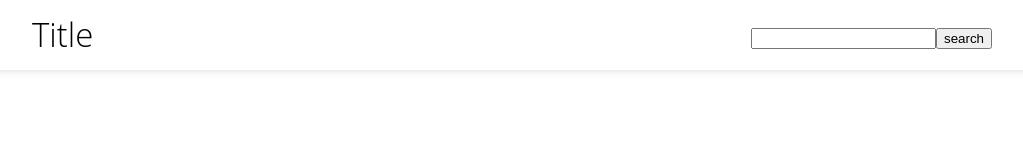
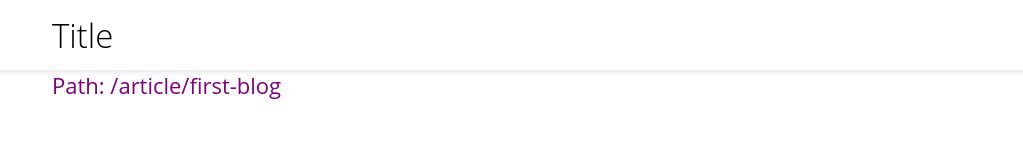
Before and after one commit to suuzhh/SuZHui.github.io, a Gatsby site: page / in a window 1280 px wide. Shown: the whole page, without its empty margins (128-1151 px from the left). Built offline with nearby package versions, Linux system fonts and the light colour scheme; Gatsby itself is replaced by a stand-in of ours; a web font is replaced by a local one.

Commit message:
[update] home page data structure complete

```diff
--- a/src/components/container/container.module.scss
+++ b/src/components/container/container.module.scss
@@ -5,9 +5,9 @@
     margin-right: auto;
     margin-left: auto;
     display: flex;
-    @media (max-width: 992px) {
-        padding: 0 20px;
-    }
+    // @media (max-width: 992px) {
+    //     padding: 0 20px;
+    // }
     /*
     ##Device = Desktops
     ##Screen = 1281px to higher resolution desktops
@@ -15,7 +15,7 @@
 
     @media (min-width: 1281px) {
         width: 960px;
-        padding: 0 20px;
+        padding: 10px 20px;
         //CSS
 
     }
@@ -27,7 +27,7 @@
 
     @media (min-width: 1025px) and (max-width: 1280px) {
         width: 960px;
-        padding: 0 20px;
+        padding: 10px 20px;
         //CSS
 
     }
@@ -60,7 +60,7 @@
     */
 
     @media (min-width: 481px) and (max-width: 767px) {
-
+        padding: 10px 20px;
         //CSS
 
     }
@@ -71,7 +71,7 @@
     */
 
     @media (min-width: 320px) and (max-width: 480px) {
-
+        padding: 10px 20px;
         //CSS
 
     }
--- a/src/components/header/index.js
+++ b/src/components/header/index.js
@@ -1,17 +1,19 @@
-import React from 'react';
-import Container from '../container';
-import SearchInput from '../search-input';
-import style from './header.module.scss';
+import React from "react";
+import Container from "../container";
+import style from "./header.module.scss";
+import Icon, { ICON_SEARCH } from "../icon";
 
-function Header () {
+function Header() {
   return (
-        <header className={ style.header }>
-            <Container justify='space-between'>
-                <div className={ style.headerLeft }>
+    <header className={style.header}>
+      <Container justify="space-between">
+        <div className={style.headerLeft}>
           <h2>Title</h2>
         </div>
-                <div className={ style.headerRight }>
-                    <SearchInput />
+        <div className={style.headerRight}>
+          <button>
+            <Icon name={ICON_SEARCH} />
+          </button>
         </div>
       </Container>
     </header>
--- /dev/null
+++ b/src/components/icon/icon.module.scss
@@ -0,0 +1,26 @@
+@import '../../styles/global.scss';
+
+@font-face {
+    font-family: 'blog-icon';  /* project id 1257231 */
+    src: url('https://at.alicdn.com/t/font_1257231_c8768ngouaw.eot');
+    src: url('https://at.alicdn.com/t/font_1257231_c8768ngouaw.eot?#iefix') format('embedded-opentype'),
+    url('https://at.alicdn.com/t/font_1257231_c8768ngouaw.woff2') format('woff2'),
+    url('https://at.alicdn.com/t/font_1257231_c8768ngouaw.woff') format('woff'),
+    url('https://at.alicdn.com/t/font_1257231_c8768ngouaw.ttf') format('truetype'),
+    url('https://at.alicdn.com/t/font_1257231_c8768ngouaw.svg#blog-icon') format('svg');
+}
+
+.icon {
+    font-family:"blog-icon" !important;
+    // font-size: $fontSize4;
+    font-style:normal;
+    -webkit-font-smoothing: antialiased;
+    -webkit-text-stroke-width: 0.2px;
+    -moz-osx-font-smoothing: grayscale;
+    // 查询
+    &.search {
+        &:before {
+            content: "\e6c8"
+        }
+    }
+}
--- /dev/null
+++ b/src/components/icon/index.js
@@ -0,0 +1,15 @@
+import React from "react";
+import style from "./icon.module.scss";
+
+function Icon({ name = "", size = 22, color = "" }) {
+  const iconStyle = {
+    fontSize: `${size}px`,
+    color,
+  };
+
+  return <i className={name} style={iconStyle}></i>;
+}
+
+export default Icon;
+
+export const ICON_SEARCH = `${style.icon} ${style.search}`;
--- a/src/components/page-layout/index.js
+++ b/src/components/page-layout/index.js
@@ -1,17 +1,15 @@
-import React from 'react';
-import Header from '../header';
-import Container from '../container';
-
+import React from "react";
+import Header from "../header";
+import Container from "../container";
+import style from "./page-layout.module.scss";
 
 function PageLayout({ children }) {
   return (
     <>
       <Header></Header>
 
-            <div>
-                <Container>
-                    { children }
-                </Container>
+      <div className={style.pageLayoutContent}>
+        <Container>{children}</Container>
       </div>
     </>
   );
--- /dev/null
+++ b/src/components/page-layout/page-layout.module.scss
@@ -0,0 +1,6 @@
+.page-layout {
+
+    &-content {
+        margin-top: 70px;
+    }
+}
--- a/src/components/search-input/index.js
+++ b/src/components/search-input/index.js
@@ -1,16 +1,26 @@
-import React, { useState } from 'react';
-import style from './search-input.module.scss';
+import React, { useState } from "react";
+import style from "./search-input.module.scss";
+import Icon, { ICON_SEARCH } from "../icon";
 
 function SearchInput() {
+  const [inputValue, setValue] = useState("");
+  const [isFocus, setFocusState] = useState(false);
 
-    const [ inputValue, setValue ] = useState('');
-
-    return (
-        <div className={ style.searchInput }>
-            <input value={ inputValue } onInput={ e => setValue(e.target.value) } />
-            <button>search</button>
-        </div>
-    );
+  return (
+    <div className={style.searchInput}>
+      <input
+        maxLength="30"
+        className={`${style.input} ${isFocus ? style.inputFocus : ""}`}
+        value={inputValue}
+        onChange={e => setValue(e.target.value)}
+        onFocus={() => setFocusState(true)}
+        onBlur={() => setFocusState(false)}
+      />
+      <button className={style.button}>
+        <Icon name={ICON_SEARCH} />
+      </button>
+    </div>
+  );
 }
 
 export default SearchInput;
--- a/src/components/search-input/search-input.module.scss
+++ b/src/components/search-input/search-input.module.scss
@@ -2,4 +2,18 @@
 
 .search-input {
     @include flexHorizontal;
+    border: 1px solid $black600;
+    border-radius: 30px;
+    overflow: hidden;
+    .input {
+        padding: 4px 16px;
+        transition: width 0.4s ease;
+        width: 60px;
+        &-focus {
+            width: 100px;
+        }
+    }
+    .button {
+        cursor: pointer;
+    }
 }
--- a/src/pages/index.js
+++ b/src/pages/index.js
@@ -1,13 +1,47 @@
 import React from "react";
-// import { Link } from "gatsby";
+import { graphql } from "gatsby";
 import PageLayout from "../components/page-layout";
 
-const IndexPage = () => (
-  <PageLayout>
-    <div style={{ color: `purple` }}>
-      <p>Just a little space</p>
-    </div>
-  </PageLayout>
-)
+const IndexPage = ({ data }) => {
+  console.log(data);
+  const remarkList = data.allMarkdownRemark.edges;
+  return (
+    <PageLayout>
+      <div style={{ color: `purple` }}>
+        {remarkList.map(item => {
+          const { id, frontmatter } = item.node;
+          return (
+            <div key={id}>
+              <p>Title: {frontmatter.title}</p>
+              <p>Date: {frontmatter.date}</p>
+              <p>Path: {frontmatter.path}</p>
+            </div>
+          );
+        })}
+      </div>
+    </PageLayout>
+  );
+};
 
 export default IndexPage;
+
+export const query = graphql`
+  query IndexPageQuery {
+    allMarkdownRemark(
+      sort: { order: DESC, fields: [frontmatter___date] }
+      limit: 1000
+    ) {
+      edges {
+        node {
+          id
+          frontmatter {
+            title
+            path
+            excerpt
+            date
+          }
+        }
+      }
+    }
+  }
+`;
--- a/src/styles/global.scss
+++ b/src/styles/global.scss
@@ -1,9 +1,11 @@
 @import './theme.scss';
 
+* {
+    margin: 0;
+}
 html {
-    margin: 0;
     background-color: white;
-    font: 112.5%/1.45 'Open Sans',sans-serif;
+    font: $fontSize4/1.45 'Open Sans',sans-serif;
     font-size: $fontSize4;
     left: 0;
     top: 0;
@@ -17,3 +19,17 @@
     h5 { @include H(5); }
     h6 { @include H(6); }
 }
+div {
+    box-sizing: border-box;
+}
+input, button {
+    border: none;
+    background: transparent;
+    &:focus {
+        border: none;
+        outline: none;
+    }
+}
+button {
+    cursor: pointer;
+}
--- a/src/styles/theme.scss
+++ b/src/styles/theme.scss
@@ -26,6 +26,15 @@
     }
 }
 
+// === COLOR ===
+$black: #000000;
+$black200: rgba($black, 0.2);
+$black400: rgba($black, 0.4);
+$black600: rgba($black, 0.6);
+$black800: rgba($black, 0.8);
+
+
+
 @mixin boxShadow {
     box-shadow:
         0 0 6px rgba(0, 0, 0, 0.06),
```
Also changed, not shown: src/components/container/index.js (+7 -10 lines), src/components/markdown-layout/index.js (+9 -10 lines), src/components/seo.js (+10 -10 lines), src/pages/404.js (+4 -4 lines), src/template/blog-post.js (+7 -7 lines), 1 other file. Lines whose indentation alone changed are shown as unchanged.
